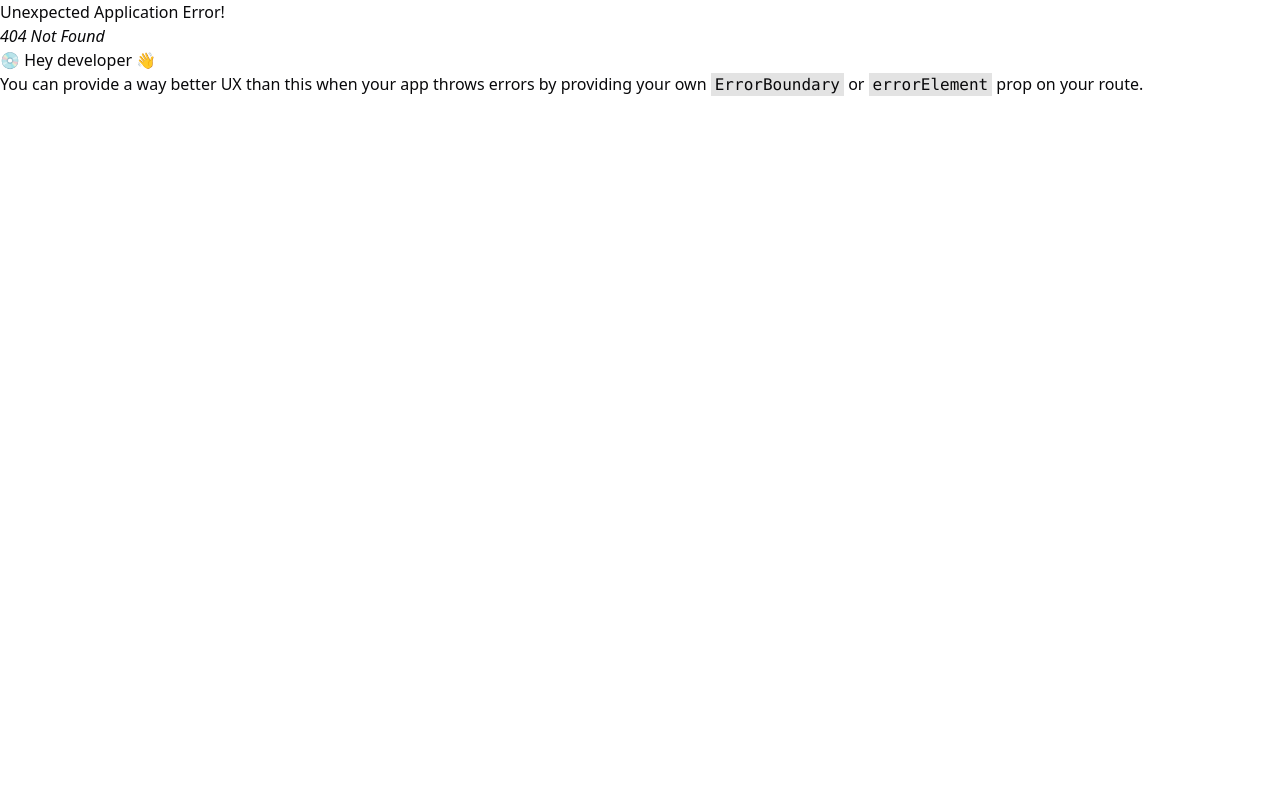
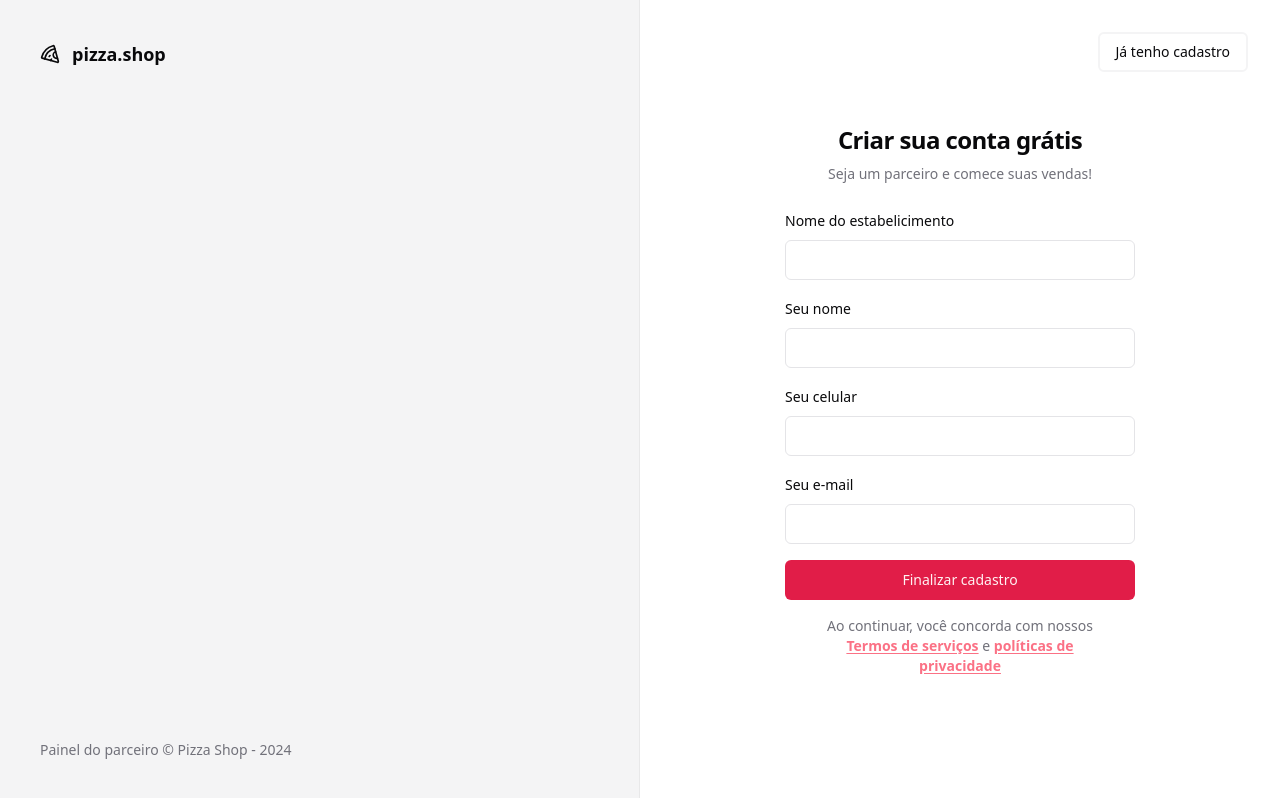
Before and after one commit to fabriciofcastro/pizzashop, a React (Vite) app: page /sign-up in a window 1280 px wide. Before the commit this address had no page. Built offline with nearby package versions, Linux system fonts and the light colour scheme.

Commit message:
iniciado a criação do navbar

```diff
--- a/src/components/pages/_layouts/app.tsx
+++ b/src/components/pages/_layouts/app.tsx
@@ -1,11 +1,12 @@
 import { Outlet } from "react-router-dom";
+import { Header } from "../header/header";
 
 export function AppLayout() {
   return (
-    <div>
-      <h1>Cabeçalho</h1>
+    <div className="flex min-h-screen flex-col antialiased ">
+      <Header />
 
-      <div>
+      <div className="flex flex-1 flex-col gap-4 p-8 pt-6">
         <Outlet />
       </div>
     </div>
--- a/src/components/pages/_layouts/auth.tsx
+++ b/src/components/pages/_layouts/auth.tsx
@@ -4,7 +4,7 @@ import { Outlet } from "react-router-dom";
 
 export function AuthLayout() {
   return (
-    <div className="min-h-screen grid grid-cols-2">
+    <div className="min-h-screen grid grid-cols-2 antialiased">
       <div className="h-full border-r border-foreground/5 bg-muted p-10 text-muted-foreground flex flex-col justify-between">
         <div className="flex items-center gap-3 text-lg text-foreground">
           <Pizza className="h-5 w-5" />
@@ -17,7 +17,7 @@ export function AuthLayout() {
 
 
 
-      <div className="flex flex-col items-center justify-center">
+      <div className="flex flex-col items-center justify-center relative">
         <Outlet />
       </div>
     </div>
--- a/src/components/pages/auth/sign-in.tsx
+++ b/src/components/pages/auth/sign-in.tsx
@@ -5,6 +5,7 @@ import { z } from 'zod';
 import { Button } from "../../ui/button";
 import { Input } from "../../ui/input";
 import { Label } from "../../ui/label";
+import { Link } from "react-router-dom"
 
 const signIn = z.object({
   email: z.string().email()
@@ -40,6 +41,11 @@ export function SigniIn() {
         <title>Sign-in</title>
       </Helmet>
       <div className="p-8">
+        <Button variant="ghost" asChild className="absolute right-8 top-8 border-solid border-zinc-100 border-2 hover:text-rose-700 transition-colors ease-linear duration-200">
+          <Link to="/sign-up">
+            Novo estabelecimento
+          </Link>
+        </Button>
         <div className="w-[350px] flex flex-col gap-6 justify-center">
           <div className="flex flex-col gap-2 text-center">
             <h1 className="text-2xl font-semibold tracking-tight">Acessar Painel</h1>
--- /dev/null
+++ b/src/components/pages/auth/sign-up.tsx
@@ -0,0 +1,100 @@
+import { Helmet } from "react-helmet-async";
+import { useForm } from "react-hook-form";
+import { Link, useNavigate } from "react-router-dom";
+import { toast } from 'sonner';
+import { z } from 'zod';
+import { Button } from "../../ui/button";
+import { Input } from "../../ui/input";
+import { Label } from "../../ui/label";
+
+const signup = z.object({
+  restaurantName: z.string(),
+  managerName: z.string(),
+  phone: z.string(),
+
+  email: z.string().email()
+
+})
+
+type SingUpForm = z.infer<typeof signup>
+
+export function SignUp() {
+
+  const { register, handleSubmit, formState: { isSubmitting } } = useForm<SingUpForm>()
+
+  const navigate = useNavigate()
+
+  async function handlesingUp(data: SingUpForm) {
+    try {
+      console.log(data);
+
+      await new Promise(resolve => setTimeout(resolve, 2000))
+      console.log(data);
+
+
+      toast.success("Restaurante cadastrado com sucesso", {
+        action: {
+          label: "Login",
+          onClick: () => navigate('/sign-in')
+        }
+      })
+
+    } catch (error) {
+      toast.error("Link de autenticação não foi enviado para seu email")
+    }
+  }
+
+  return (
+    <>
+      <Helmet>
+        <title>Cadastro</title>
+      </Helmet>
+      <div className="p-8">
+
+        <Button variant="ghost" asChild className="absolute right-8 top-8 border-solid border-zinc-100 border-2 hover:text-rose-700 transition-colors ease-linear duration-200">
+          <Link to="/sign-in">
+            Já tenho cadastro
+          </Link>
+        </Button>
+        <div className="w-[350px] flex flex-col gap-6 justify-center">
+          <div className="flex flex-col gap-2 text-center">
+            <h1 className="text-2xl font-semibold tracking-tight">Criar sua conta grátis</h1>
+            <p className="text-sm text-muted-foreground">Seja um parceiro e comece suas vendas! </p>
+          </div>
+
+          <form onSubmit={ handleSubmit(handlesingUp) } className="flex flex-col gap-4">
+
+            <div className="space-y-2">
+              <Label htmlFor="restaurantName">Nome do estabelicimento</Label>
+              <Input id="restaurantName" type="text" { ...register('restaurantName') } />
+            </div>
+
+            <div className="space-y-2">
+              <Label htmlFor="managerName">Seu nome</Label>
+              <Input id="managerName" type="text" { ...register('managerName') } />
+            </div>
+
+            <div className="space-y-2">
+              <Label htmlFor="phone">Seu celular</Label>
+              <Input id="phone" type="tel" { ...register('phone') } />
+            </div>
+
+            <div className="space-y-2">
+              <Label htmlFor="email">Seu e-mail</Label>
+              <Input id="email" type="email" { ...register('email') } />
+            </div>
+            <Button disabled={ isSubmitting } type="submit">Finalizar cadastro</Button>
+
+            <p className="px-6 text-center text-sm loading-relaxed text-muted-foreground">
+              Ao continuar, você concorda com nossos {' '}
+             <a href="#" className="text-rose-400 font-semibold underline underline-offset-2 hover:text-rose-700 transition-colors ease-linear duration-200">Termos de serviços</a>
+             {' '}e{' '}
+             <a href="#" className="text-rose-400 font-semibold underline underline-offset-2 hover:text-rose-700 transition-colors ease-linear duration-200">políticas de privacidade</a>
+            </p>
+          </form>
+
+        </div>
+      </div>
+    </>
+  )
+}
--- /dev/null
+++ b/src/components/pages/header/header.tsx
@@ -0,0 +1,26 @@
+import { Home, Pizza, UtensilsCrossed } from "lucide-react";
+import { Separator } from "../../ui/separator";
+import { NavLink } from "./nav-link";
+
+export function Header() {
+  return (
+    <div className="border-b">
+      <div className="flex h-16 items-center gap-6 px-6">
+        <Pizza className="h-6 w-6" />
+
+        <Separator orientation="vertical" className="h-6" />
+
+        <nav className="flex items-center space-x-4 lg:spa">
+          <NavLink to="/">
+            <Home className="h-4 w-4" />
+            Início
+          </NavLink>
+          <NavLink to="/orders">
+            <UtensilsCrossed className="h-4 w-4" />
+          </NavLink>
+        </nav>
+      </div>
+
+    </div>
+  )
+}
--- /dev/null
+++ b/src/components/pages/header/nav-link.tsx
@@ -0,0 +1,13 @@
+import { Link, LinkProps, useLocation } from 'react-router-dom'
+
+export type NavLinkProps = LinkProps
+
+export function NavLink(props: LinkProps) {
+
+  const { pathname } = useLocation()
+
+  return (
+    <Link
+      data-current={pathname === props.to}
+      className="flex items-center gap-1.5 font-medium text-muted-foreground hover:text-foreground data-[current=true]:text-foreground "  {...props} />)
+}
```
Also changed, not shown: src/components/routes/routes.tsx (+8 -2 lines).
